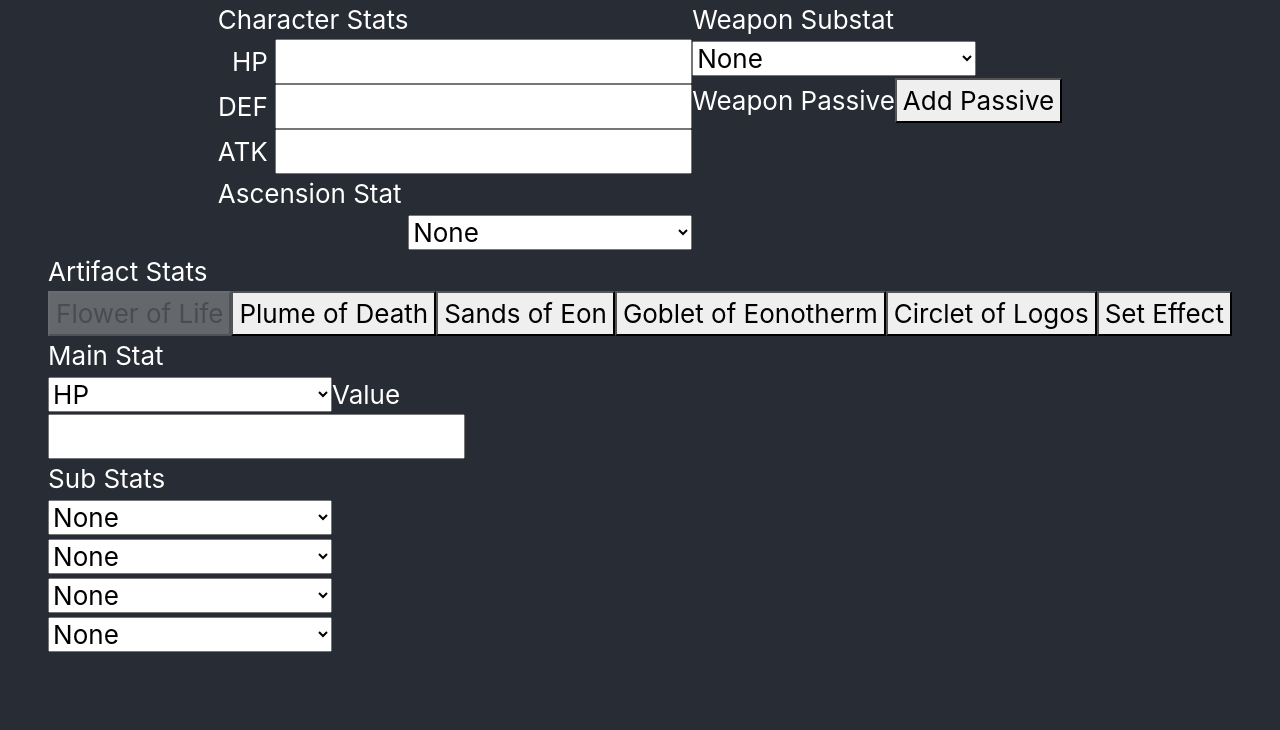
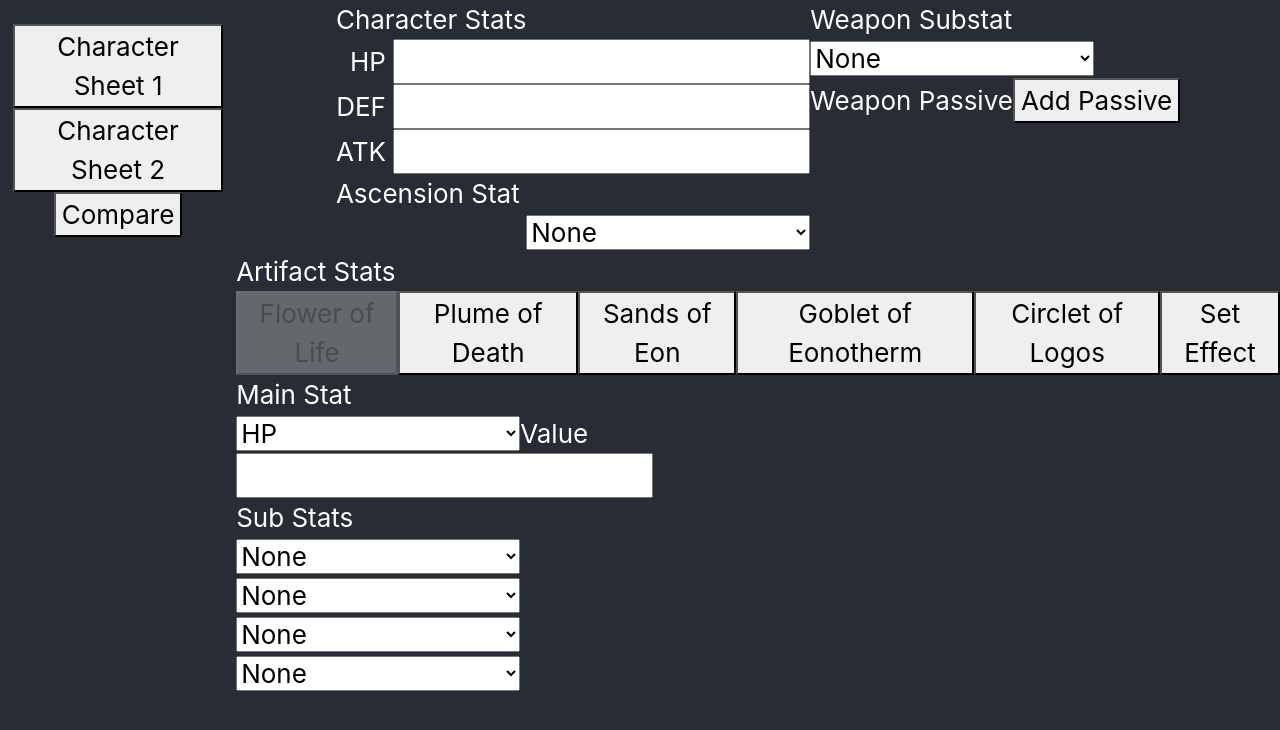
Before and after one commit to TyrannosaurusText/g-calc, a React app: page / in a window 1280 px wide. Shown: the top 730 px of the page. Built offline with nearby package versions, Linux system fonts and the light colour scheme.

Commit message:
character sheets

```diff
--- a/src/App.js
+++ b/src/App.js
@@ -1,26 +1,98 @@
 import React from "react";
 import "./css/App.css";
-import WeaponField from "./js/WeaponPassiveField.js";
-import CharacterField from "./js/CharacterField.js";
-import ArtifactsView from "./js/ArtifactsView.js";
+import CharacterView from "./js/CharacterView.js";
 
-function App() {
-  return (
-    <div className="App">
-      <div className="App__column">
-        <div className="App__row section__characterTop">
-          <div>
-            <CharacterField />
+const localStoreCharacterField = "CharacterField";
+const localStorageArtifactField = "ArtifactField";
+const localStorageWeaponField = "WeaponField";
+
+var loadPage = (page) => {
+  var data = JSON.parse(localStorage.getItem(page)) || {};
+  localStorage.setItem(localStorageWeaponField, data.weapon || "{}");
+  localStorage.setItem(localStorageArtifactField, data.artifact || "{}");
+  localStorage.setItem(localStoreCharacterField, data.character || "{}");
+  for (var key in data) {
+      data[key] = JSON.parse(data[key]);
+  }
+
+  return data;
+};
+class App extends React.Component {
+  constructor(props) {
+    super(props);
+    const characterSheet1 = "CharacterSheet1";
+    this.state = { view: "CharacterField1", ...loadPage(characterSheet1) };
+  }
+
+  componentdidMount() {
+    window.addEventListener("beforeunload", this.savePage());
+  }
+
+  savePage = () => {
+    var currentPage = this.state.view;
+
+    var data = JSON.stringify({
+      weapon: localStorage.getItem(localStorageWeaponField) || {},
+      artifact: localStorage.getItem(localStorageArtifactField) || {},
+      character: localStorage.getItem(localStoreCharacterField) || {},
+    });
+
+    localStorage.setItem(currentPage, data);
+  };
+
+  changePage = (page) => {
+    this.savePage();
+    var { weapon, character, artifact } = loadPage(page);
+    this.setState(
+      {
+        view: undefined,
+        weapon: undefined,
+        artifact: undefined,
+        character: undefined,
+      },
+      () => {
+        this.setState({
+          view: page,
+          weapon: weapon || {},
+          character: character || {},
+          artifact: artifact || {},
+        });
+      }
+    );
+  };
+
+  render() {
+    const characterSheet1 = "CharacterSheet1";
+    const characterSheet2 = "CharacterSheet2";
+    const comparePage = "ComparePage";
+    return (
+      <div className="App">
+        <div className="App__row">
+          <div className="section__navbar">
+            <div className="App__column">
+              <button onClick={() => this.changePage(characterSheet1)}>
+                Character Sheet 1
+              </button>
+              <button onClick={() => this.changePage(characterSheet2)}>
+                Character Sheet 2
+              </button>
+              <button onClick={() => this.comparePage()}>Compare</button>
+            </div>
           </div>
-
-          <div>
-            <WeaponField />
-          </div>
+          {this.state.view ? (
+            <CharacterView
+              view={this.state.view}
+              character={this.state.character}
+              artifact={this.state.artifact}
+              weapon={this.state.weapon}
+            />
+          ) : (
+            <> </>
+          )}
         </div>
-        <ArtifactsView/>
       </div>
-    </div>
-  );
+    );
+  }
 }
 
 export default App;
--- a/src/css/App.css
+++ b/src/css/App.css
@@ -14,16 +14,24 @@
   /* z-index: 1000; */
   /* box-sizing: border-box; */
 }
-  .section__textAlignStart{
+.section__textAlignStart {
   text-align: start;
 }
 .section__characterTop {
-    min-height:30vh;
+  min-height: 30vh;
 }
 
-  .center{
-    float:right;
-    width:70%
+.section__navbar {
+  margin-top: 3vh;
+  margin-left: 1vw;
+}
+.section__body {
+  margin-left: 1vw;
+}
+
+.center {
+  float: right;
+  width: 70%;
 }
 
 .App__row {
@@ -35,8 +43,20 @@
 }
 
 .App__column {
-    display:flex;
+  display: flex;
   flex-direction: column;
   /* margin-left: 100px; */
   align-items: center;
 }
+
+/* Chrome, Safari, Edge, Opera */
+input::-webkit-outer-spin-button,
+input::-webkit-inner-spin-button {
+  -webkit-appearance: none;
+  margin: 0;
+}
+
+/* Firefox */
+input[type="number"] {
+  -moz-appearance: textfield;
+}
--- a/src/js/ArtifactField.js
+++ b/src/js/ArtifactField.js
@@ -8,24 +8,28 @@ import {
 import { NumberFieldOnLine } from "./utils/NumberField.js";
 import { updateSelection } from "./utils/UpdateSelection.js";
 
-const artifactMainStatType = "aMainStatType";
-const artifactMainStatValue = "aMainStatValue";
-const artifactSubType = `aSubType`;
-const artifactSubValue = `aSubValue`;
+const aMainStatType = "aMainStatType";
+const aMainStatValue = "aMainStatValue";
+const aSubType = `aSubType`;
+const aSubValue = `aSubValue`;
 
 const localStorageArtifactField = "ArtifactField";
 class ArtifactField extends React.Component {
   constructor(props) {
     super(props);
-    var val = JSON.parse(localStorage.getItem(localStorageArtifactField));
+    const artifactMainStatType = aMainStatType + "-" + props.index;
     this.state = {
-      ...val,
+      ...props.data,
       mainStats: props.mainStats,
       index: props.index,
-      artifactMainStatType: artifactMainStatType + "-" + props.index,
-      artifactMainStatValue: artifactMainStatValue + "-" + props.index,
-      artifactSubType: artifactSubType + "-" + props.index,
-      artifactSubValue: artifactSubValue + "-" + props.index,
+      artifactMainStatType: artifactMainStatType,
+      artifactMainStatValue: aMainStatValue + "-" + props.index,
+      artifactSubType: aSubType + "-" + props.index,
+      artifactSubValue: aSubValue + "-" + props.index,
+      artifactMainStatType:
+        props[artifactMainStatType] == undefined
+          ? props.mainStats[0]
+          : props[artifactMainStatType],
     };
   }
 
@@ -39,8 +43,8 @@ class ArtifactField extends React.Component {
   };
 
   artifactSubField = (id) => {
-    const artifactSubType = this.state.artifactSubType+`-${id}`;
-    const artifactSubValue = this.state.artifactSubValue+`artifactSubValue-${id}`;
+    const artifactSubType = this.state.artifactSubType + `-${id}`;
+    const artifactSubValue = this.state.artifactSubValue + `-${id}`;
     const artifactSubFieldInputComponent = hideIfFalsyOrNone(
       this.state[artifactSubType],
       <NumberFieldOnLine
@@ -60,7 +64,7 @@ class ArtifactField extends React.Component {
     );
   };
   render = () => {
-    const artifactMainStatType = this.state.artifactMainStatType
+    const artifactMainStatType = this.state.artifactMainStatType;
     const artifactMainStatValue = this.state.artifactMainStatValue;
     const artifactMainStatInputComponent = (
       <NumberFieldOnLine
--- a/src/js/ArtifactsView.js
+++ b/src/js/ArtifactsView.js
@@ -20,11 +20,11 @@ const options = [flowerMain, plumeMain, sandsMain, gobletMain, circletMain];
 class ArtifactsView extends React.Component {
   constructor(props) {
     super(props);
-    this.state = { view: views[0] };
+    this.state = { view: views[0], data: props.data };
   }
 
   renderOnView = (name, component) => {
-    return this.state.view == name ? component : <div key={name}/>;
+    return this.state.view == name ? component : <div key={name} />;
   };
 
   selectionButton = (elem) => {
@@ -47,16 +47,19 @@ class ArtifactsView extends React.Component {
         <div>Artifact Stats</div>
         <div className="App__row">
           {options.map((_, index) => {
-            return (
-              this.selectionButton(views[index])
-            );
+            return this.selectionButton(views[index]);
           })}
           {this.selectionButton(setEffect)}
         </div>
         {options.map((_, index) => {
           return this.renderOnView(
             views[index],
-            <ArtifactField key={index} index={index} mainStats={options[index]} />
+            <ArtifactField
+              data={this.state.data}
+              key={index}
+              index={index}
+              mainStats={options[index]}
+            />
           );
         })}
       </div>
--- a/src/js/CharacterField.js
+++ b/src/js/CharacterField.js
@@ -8,8 +8,7 @@ const localStoreCharacterField = "CharacterField";
 class CharacterField extends React.Component {
   constructor(props) {
     super(props);
-    var val = JSON.parse(localStorage.getItem(localStoreCharacterField));
-    this.state = { ...val };
+    this.state = { ...props.data };
   }
 
   onChange = (key) => (value) => {
@@ -60,6 +59,7 @@ class CharacterField extends React.Component {
               array={characterAscensionStat}
               onChange={updateSelection(this.onChange, ascensionStatType)}
               component={ascensionStatInputComponent}
+              defaultValue={this.state[ascensionStatType]}
             />
           </div>
         </div>
--- /dev/null
+++ b/src/js/CharacterView.js
@@ -0,0 +1,19 @@
+import React from "react";
+import WeaponField from "./WeaponPassiveField.js";
+import CharacterField from "./CharacterField.js";
+import ArtifactsView from "./ArtifactsView.js";
+
+
+var CharacterView = (props) => {
+    return (
+      <div className="App__column section__body">
+        <div className="App__row section__characterTop">
+          <CharacterField data={props.character} />
+          <WeaponField data={props.weapon} />
+        </div>
+        <ArtifactsView data={props.artifact} />
+      </div>
+    );
+  };
+
+export default CharacterView;
--- a/src/js/WeaponPassiveField.js
+++ b/src/js/WeaponPassiveField.js
@@ -12,14 +12,14 @@ const localStorageWeaponField = "WeaponField";
 class WeaponField extends React.Component {
   constructor(props) {
     super(props);
-    var props = JSON.parse(localStorage.getItem(localStorageWeaponField)) || {};
-    props.weaponPassivesType = props.weaponPassivesType || [];
-    props.weaponPassivesValue = props.weaponPassivesValue || [];
-    var weaponPassivesID = Array(props.weaponPassivesType.length)
+    var data = props.data || {};
+    data.weaponPassivesType = data.weaponPassivesType || [];
+    data.weaponPassivesValue = data.weaponPassivesValue || [];
+    var weaponPassivesID = Array(data.weaponPassivesType.length)
       .fill(0)
       .map((_, index) => index);
     this.state = {
-      ...props,
+      ...data,
       weaponPassivesID: weaponPassivesID,
       counter: weaponPassivesID.length,
     };
@@ -123,6 +123,7 @@ class WeaponField extends React.Component {
             array={weaponSub}
             onChange={updateSelection(this.onChange, weaponSubstatType)}
             component={weaponSubstatInputComponent}
+            defaultValue={this.state[weaponSubstatType]}
           />
         </div>
         <div>
```
Also changed, not shown: src/js/utils/ascensionScaling.js (deleted, +0 -13 lines). Lines whose indentation alone changed are shown as unchanged.
